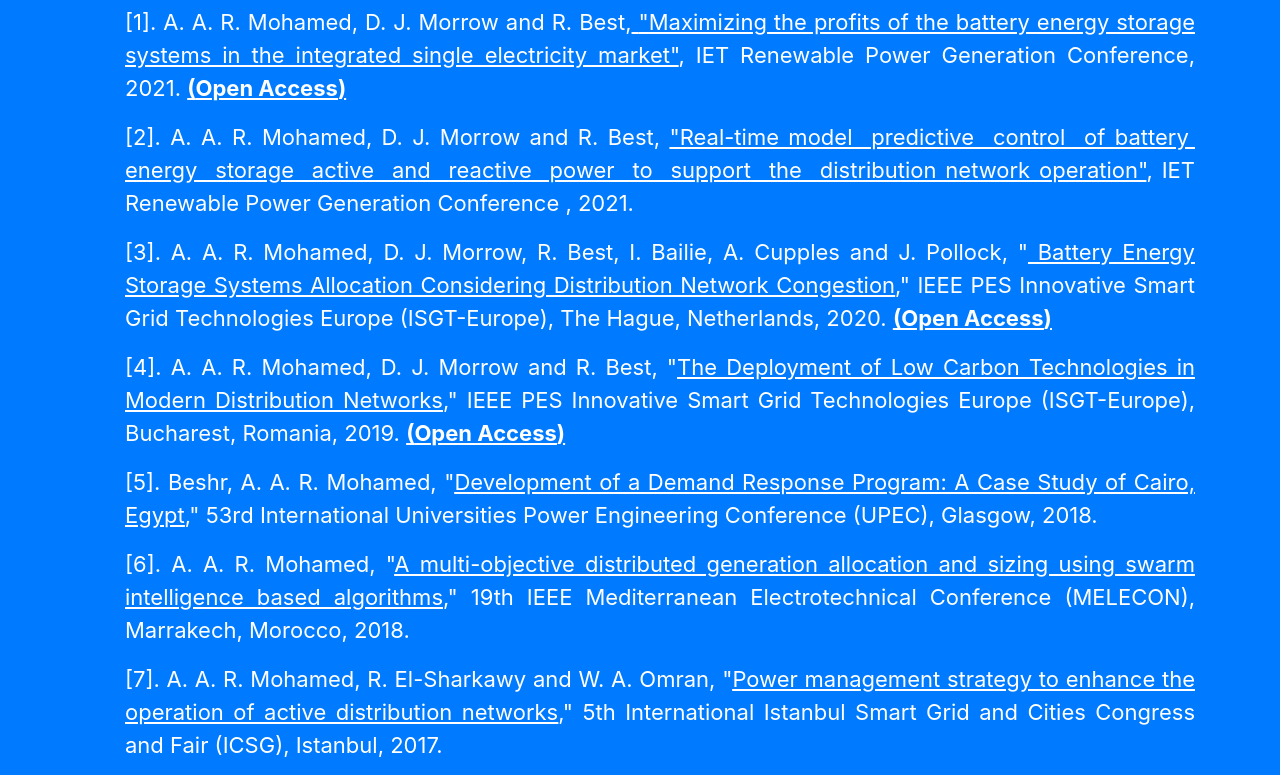
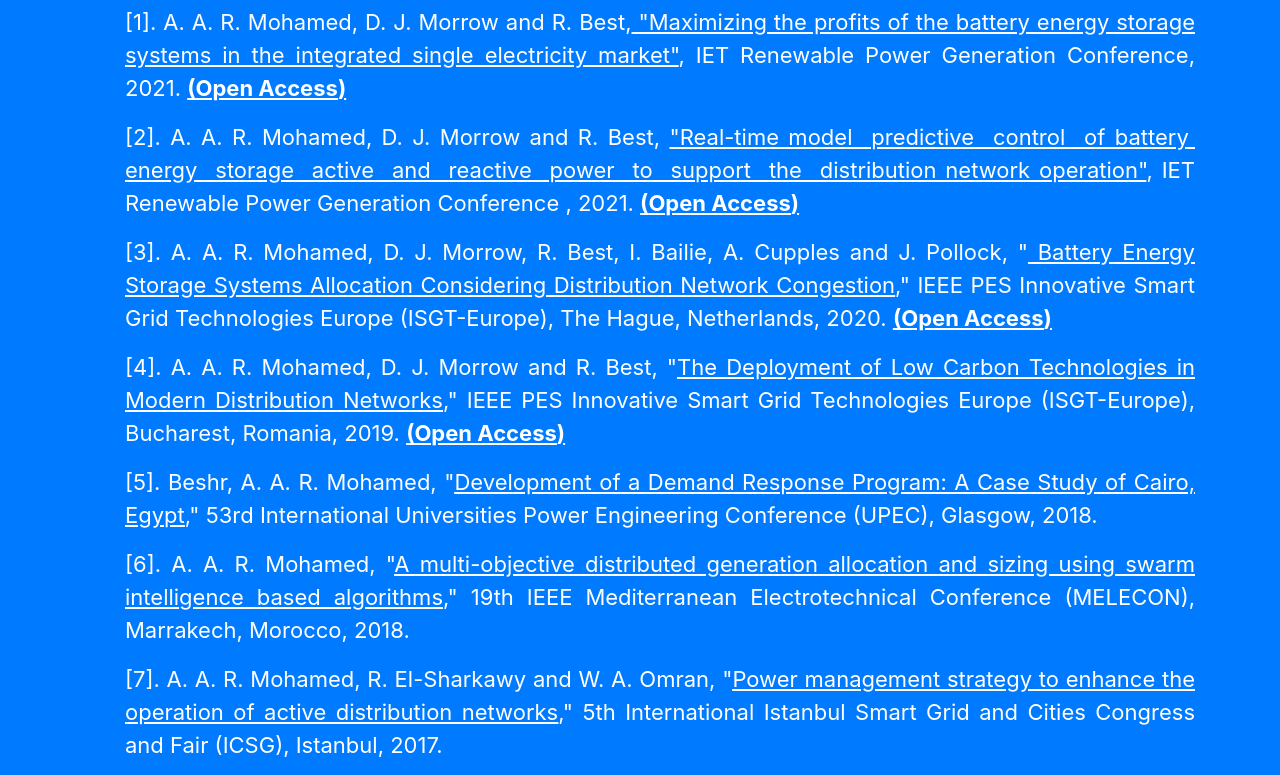
Before and after one commit to ARa2of/ARa2of.github.io, a website with bundled scripts: page index.html in a window 1280 px wide. Shown: the part 4553-5328 px from the top of the page. Built offline with nearby package versions, Linux system fonts and the light colour scheme.

Commit message:
Update index.html

```diff
--- a/index.html
+++ b/index.html
@@ -147,7 +147,7 @@
 <h3 style="text-align: left;"><span style="font-size: 22px;"><span style="color: #ff9900;"><strong>Published/PRESENTED</strong></span></span></h3>
 <ul>
 <p style="text-align: justify;"><span style="font-size: 22px;">[1]. A. A. R. Mohamed, D. J. Morrow and R. Best,<span style="text-decoration: underline;"> <span style="color: #ffffff; text-decoration: underline;">"<a style="color: #ffffff; text-decoration: underline;" href="https://pure.qub.ac.uk/en/publications/maximizing-the-profits-of-battery-energy-storage-systems-in-the-i" target="_blank">Maximizing the profits of the battery energy storage systems in the integrated single electricity market</a>"</span></span>, IET Renewable Power Generation Conference, 2021.&nbsp;<span style="color: #ffffff;"><strong><span style="text-decoration: underline;">(<a style="color: #ffffff; text-decoration: underline;" href="https://pureadmin.qub.ac.uk/ws/portalfiles/portal/228801534/RPG2021_Submission_Ref_0006_Paper_1_.pdf" target="_blank">Open Access</a>)</span></strong></span></span></p>
-<p style="text-align: justify;"><span style="font-size: 22px;">[2]. A. A. R. Mohamed, D. J. Morrow and R. Best, <a href="https://pure.qub.ac.uk/en/publications/real-time-model-predictive-control-of-battery-energy-storage-acti" target="_blank"><span style="text-decoration: underline;"><span style="color: #ffffff; text-decoration: underline;">"Real-time model&nbsp; predictive&nbsp; control&nbsp; of battery&nbsp; energy&nbsp; storage&nbsp; active&nbsp; and&nbsp; reactive&nbsp; power&nbsp; to&nbsp; support&nbsp; the&nbsp; distribution network operation"</span></span></a>, IET Renewable Power Generation Conference , 2021.</span></p>
+<p style="text-align: justify;"><span style="font-size: 22px;">[2]. A. A. R. Mohamed, D. J. Morrow and R. Best, <a href="https://pure.qub.ac.uk/en/publications/real-time-model-predictive-control-of-battery-energy-storage-acti" target="_blank"><span style="text-decoration: underline;"><span style="color: #ffffff; text-decoration: underline;">"Real-time model&nbsp; predictive&nbsp; control&nbsp; of battery&nbsp; energy&nbsp; storage&nbsp; active&nbsp; and&nbsp; reactive&nbsp; power&nbsp; to&nbsp; support&nbsp; the&nbsp; distribution network operation"</span></span></a>, IET Renewable Power Generation Conference , 2021.&nbsp;<span style="color: #ffffff;"><strong><span style="text-decoration: underline;">(<a style="color: #ffffff; text-decoration: underline;" href="https://pureadmin.qub.ac.uk/ws/portalfiles/portal/228801612/RPG2021_Submission_Ref_0015_Paper_1_.pdf" target="_blank">Open Access</a>)</span></strong></span></span></p>
 
 <p style="text-align: justify;"><span style="font-size: 22px;">[3]. A. A. R. Mohamed, D. J. Morrow, R. Best, I. Bailie, A. Cupples and J. Pollock, "<span style="text-decoration: underline; color: #ffffff;"><a style="color: #ffffff; text-decoration: underline;" href="https://ieeexplore.ieee.org/document/9248982/" target="_blank"> Battery Energy Storage Systems Allocation Considering Distribution Network Congestion</a></span>," IEEE PES Innovative Smart Grid Technologies Europe (ISGT-Europe), The Hague, Netherlands, 2020. <strong><span style="text-decoration: underline;"><span style="color: #ffffff; text-decoration: underline;">(<a style="color: #ffffff; text-decoration: underline;" href="https://pureadmin.qub.ac.uk/ws/portalfiles/portal/221981126/ISGTEU2020_AM.pdf" target="_blank">Open Access</a>)</span></span></strong></span></p>
 <p style="text-align: justify;"><span style="font-size: 22px;">[4]. A. A. R. Mohamed, D. J. Morrow and R. Best, "<span style="text-decoration: underline; color: #ffffff;"><a style="color: #ffffff; text-decoration: underline;" href="https://ieeexplore.ieee.org/abstract/document/8905643" target="_blank">The Deployment of Low Carbon Technologies in Modern Distribution Networks</a></span>," IEEE PES Innovative Smart Grid Technologies Europe (ISGT-Europe), Bucharest, Romania, 2019. <span style="color: #ffffff;"><strong><span style="text-decoration: underline;">(<a style="color: #ffffff; text-decoration: underline;" href="https://pure.qub.ac.uk/files/192738792/isgteurope2019_107.pdf" target="_blank">Open Access</a>)</span></strong></span></span></p>
```
